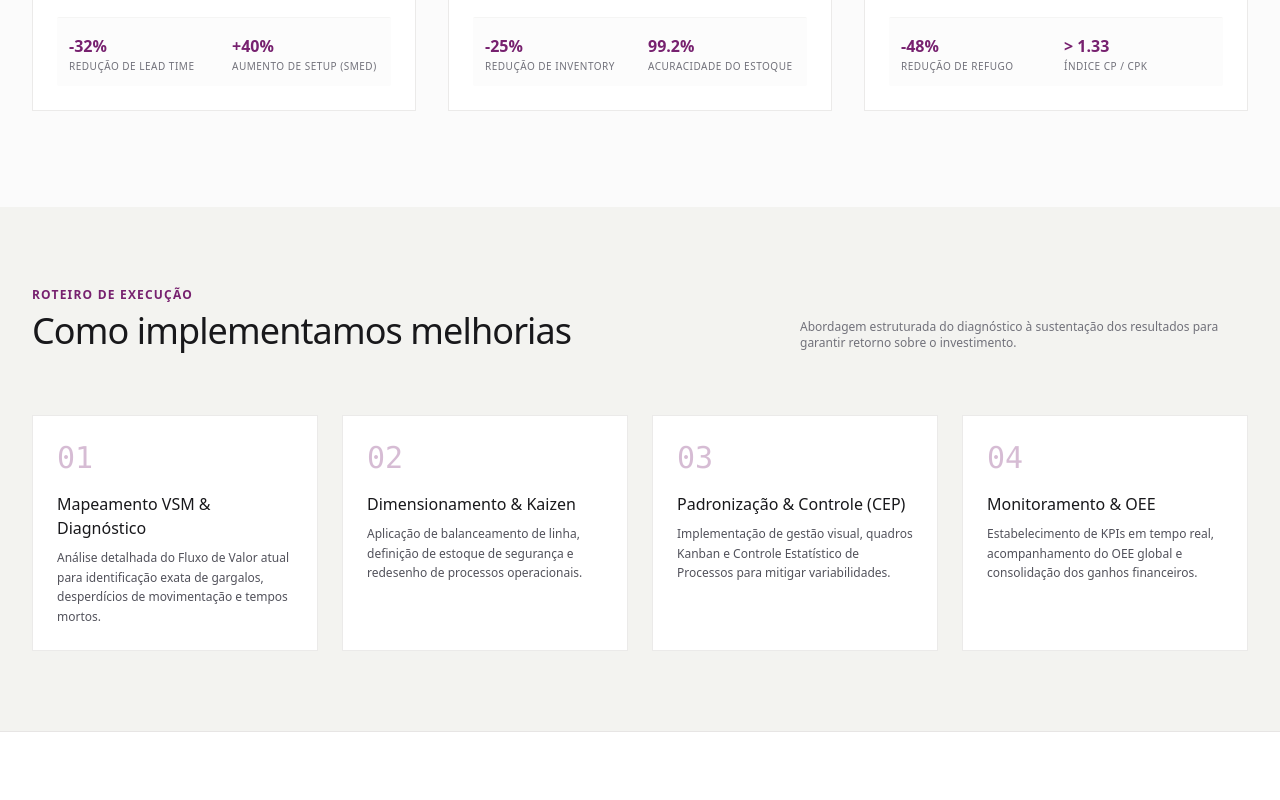
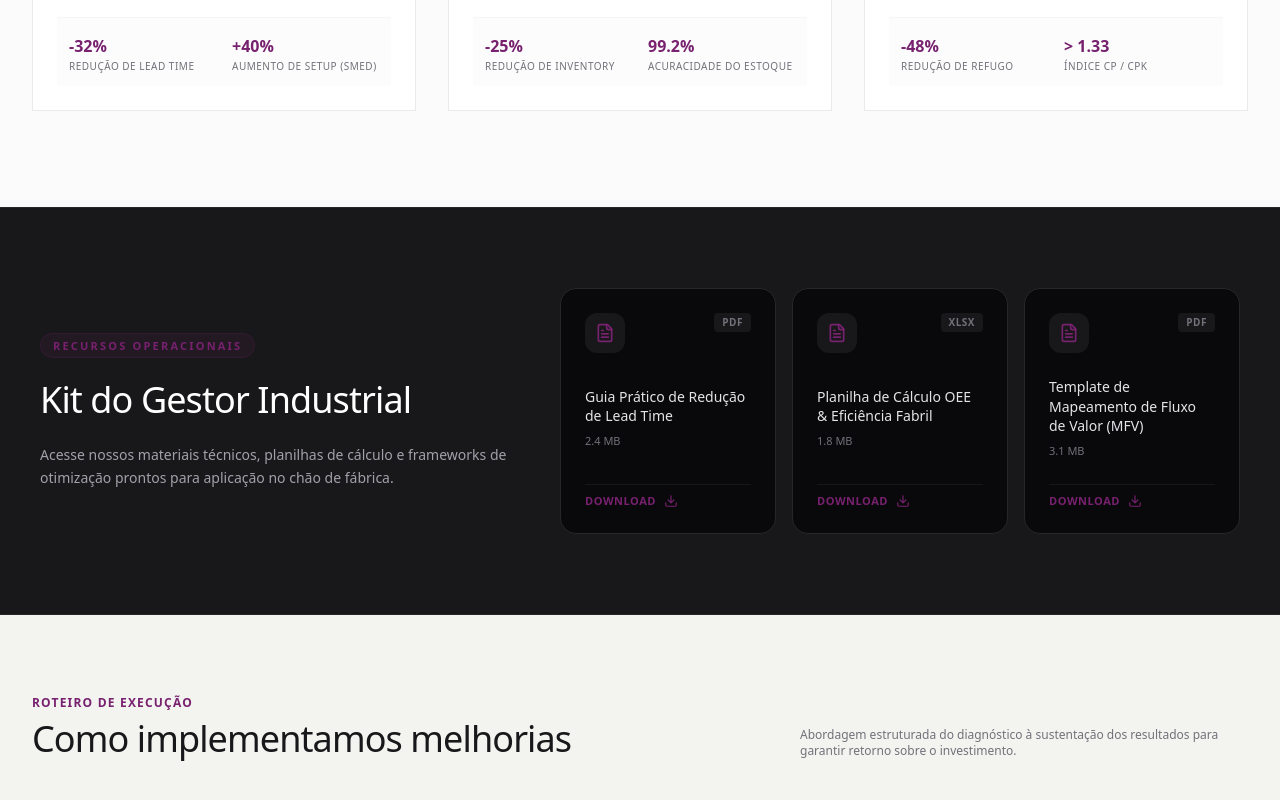
Before and after one commit to EduardoJSM/branvel-engenharia, a Next.js app: page / in a window 1280 px wide. Shown: the part 1984-2784 px from the top of the page. Built offline with nearby package versions, Linux system fonts and the light colour scheme.

Commit message:
feat: integrar Analytics e SpeedInsights

```diff
--- a/src/app/layout.tsx
+++ b/src/app/layout.tsx
@@ -1,12 +1,11 @@
 import type { Metadata } from 'next';
 import { SpeedInsights } from '@vercel/speed-insights/next';
-import { Analytics } from '@vercel/analytics/next';
 import './globals.css';
 
 export const metadata: Metadata = {
   title: 'Branvel Engenharia | Otimização Operacional & Lean Manufacturing',
   description: 'Consultoria e engenharia de processos focada em redução de Lead Time, gestão de estoques, Six Sigma e eliminação de gargalos industriais.',
-  keywords: ['Engenharia de Produção', 'Lean Manufacturing', 'Six Sigma', 'Otimização de Processos', 'VSM', 'OEE', 'Consultoria Industrial'],
+  keywords: ['Engenharia de Produção', 'Lean Manufacturing', 'Six Sigma', 'Otimização de Processos', 'MFV', 'Consultoria Industrial'],
   authors: [{ name: 'Branvel Engenharia' }],
   openGraph: {
     title: 'Branvel Engenharia | Otimização Operacional',
@@ -32,7 +31,6 @@ export default function RootLayout({
       <body className="antialiased bg-[#FBFBFB] text-zinc-900 selection:bg-[#77216F] selection:text-white">
         {children}
         <SpeedInsights />
-        <Analytics />
       </body>
     </html>
   );
--- a/src/app/page.tsx
+++ b/src/app/page.tsx
@@ -3,6 +3,7 @@
 import { Navbar } from '../components/Navbar';
 import { HeroEng } from '../components/HeroEng';
 import { ProjectsSection } from '../components/ProjectsSection';
+import KitDoGestor from '../components/barra';
 import { Contact } from '../components/Contact';
 import { Footer } from '../components/Footer';
 import {
@@ -70,7 +71,6 @@ export default function Home() {
 
       <HeroEng />
 
-      {/* Seção de Pilares de Atuação */}
       <section id="metodologia" className="py-20 bg-white border-y border-stone-200 px-4 sm:px-6 lg:px-8">
         <div className="max-w-7xl mx-auto">
           <div className="text-center max-w-3xl mx-auto mb-16">
@@ -99,7 +99,8 @@ export default function Home() {
 
       <ProjectsSection />
 
-      {/* Seção de Etapas de Trabalho */}
+      <KitDoGestor />
+
       <section className="py-20 bg-[#F3F3F0] px-4 sm:px-6 lg:px-8 border-b border-stone-200">
         <div className="max-w-7xl mx-auto">
           <div className="flex flex-col md:flex-row md:items-end justify-between mb-16 gap-4">
@@ -134,7 +135,6 @@ export default function Home() {
         </div>
       </section>
 
-      {/* Seção Sobre / Credibilidade */}
       <section id="sobre" className="py-20 bg-white px-4 sm:px-6 lg:px-8">
         <div className="max-w-7xl mx-auto grid grid-cols-1 lg:grid-cols-12 gap-12 items-center">
           <div className="lg:col-span-6 space-y-6">
--- a/src/app/termos/page.tsx
+++ b/src/app/termos/page.tsx
@@ -45,7 +45,7 @@ export default function TermosEPrivacidade() {
                 <span>1. Prestação de Serviços Técnicos</span>
               </h3>
               <p>
-                Os serviços de consultoria, otimização de processos, mapeamento de fluxo de valor (VSM) e análises de OEE são prestados por Engenheiro de Produção registrado no CREA-SE. Todas as atividades emissores de pareceres cumprem o sistema CONFEA/CREA e normas ABNT aplicáveis, formalizadas via Anotação de Responsabilidade Técnica (ART) quando requerido.
+                Os serviços de consultoria, otimização de processos, mapeamento de fluxo de valor (MFV) e análises de OEE são prestados por Engenheiro de Produção registrado no CREA-SE. Todas as atividades emissores de pareceres cumprem o sistema CONFEA/CREA e normas ABNT aplicáveis, formalizadas via Anotação de Responsabilidade Técnica (ART) quando requerido.
               </p>
             </section>
 
@@ -60,7 +60,6 @@ export default function TermosEPrivacidade() {
             </section>
           </div>
 
-          {/* PARTE 2: POLÍTICA DE PRIVACIDADE & LGPD */}
           <div className="space-y-6 pt-6 border-t border-stone-200">
             <h2 className="text-xl font-medium text-zinc-900 border-b border-stone-200 pb-2">
               Parte 2: Política de Privacidade (LGPD)
@@ -87,10 +86,9 @@ export default function TermosEPrivacidade() {
             </section>
           </div>
 
-          {/* Contato Directo */}
           <section className="border-t border-stone-200 pt-8">
             <p className="text-xs text-zinc-500">
-              Para dúvidas sobre estes termos ou solicitações referente aos seus dados pessoais, entre em contato via e-mail: <strong className="text-zinc-900 font-medium">contato@branvelengenharia.com.br</strong>.
+              Para dúvidas sobre estes termos ou solicitações referente aos seus dados pessoais, entre em contato via e-mail: <strong className="text-zinc-900 font-medium">eng.eduardojsm@gmail.com</strong>.
             </p>
           </section>
 
--- a/src/components/Contact.tsx
+++ b/src/components/Contact.tsx
@@ -42,7 +42,6 @@ export const Contact: React.FC = () => {
     <section id="contato" className="py-16 sm:py-24 bg-[#F3F3F0] px-4 sm:px-6 lg:px-8 border-t border-stone-200">
       <div className="max-w-7xl mx-auto grid grid-cols-1 lg:grid-cols-12 gap-12 lg:gap-16 items-start">
 
-        {/* Painel Informativo (5 colunas no Desktop) */}
         <div className="lg:col-span-5 space-y-6">
           <div className="inline-flex items-center space-x-2 px-3.5 py-1 bg-[#77216F]/10 border border-[#77216F]/20 rounded-full">
             <span className="text-[11px] font-semibold text-[#77216F] uppercase tracking-wider">
@@ -91,7 +90,6 @@ export const Contact: React.FC = () => {
           </div>
         </div>
 
-        {/* Formulário Profissional (7 colunas no Desktop) */}
         <div className="lg:col-span-7 bg-white p-6 sm:p-10 border border-stone-200 shadow-sm rounded-none">
           <form onSubmit={handleSubmit} className="space-y-5">
             <div>
@@ -121,7 +119,7 @@ export const Contact: React.FC = () => {
                   value={formData.email}
                   onChange={(e) => setFormData({ ...formData, email: e.target.value })}
                   className="w-full px-4 py-3 bg-[#FBFBFB] border border-stone-200 text-zinc-900 focus:outline-none focus:border-[#77216F] focus:bg-white text-sm transition-all"
-                  placeholder="eduardo@empresa.com"
+                  placeholder="contato@empresa.com"
                 />
               </div>
 
@@ -135,7 +133,7 @@ export const Contact: React.FC = () => {
                   value={formData.company}
                   onChange={(e) => setFormData({ ...formData, company: e.target.value })}
                   className="w-full px-4 py-3 bg-[#FBFBFB] border border-stone-200 text-zinc-900 focus:outline-none focus:border-[#77216F] focus:bg-white text-sm transition-all"
-                  placeholder="Ex: UFS / Indústria X"
+                  placeholder="Ex: Empresa"
                 />
               </div>
             </div>
--- a/src/components/Footer.tsx
+++ b/src/components/Footer.tsx
@@ -32,7 +32,7 @@ export const Footer: React.FC = () => {
         </div>
 
         <div className="pt-8 border-t border-zinc-900 flex flex-col sm:flex-row items-center justify-between text-[11px] text-zinc-500 font-light gap-4">
-          <p>© {new Date().getFullYear()} BRANVEL ENGENHARIA. Todos os direitos reservados.</p>
+          <p>© {new Date().getFullYear()} BRANVEL ENGENHARIA LTDA. Todos os direitos reservados.</p>
           <div className="flex items-center space-x-2">
             <Link href="/termos" className="hover:text-zinc-300 transition-colors">
               Termos de uso & Privacidade (LGPD)
--- /dev/null
+++ b/src/components/barra.tsx
@@ -0,0 +1,60 @@
+'use client';
+
+import React from 'react';
+import { FileText, Download } from 'lucide-react';
+
+export default function KitDoGestor() {
+  const materiais = [
+    { titulo: 'Guia Prático de Redução de Lead Time', tipo: 'PDF', tamanho: '2.4 MB' },
+    { titulo: 'Planilha de Cálculo OEE & Eficiência Fabril', tipo: 'XLSX', tamanho: '1.8 MB' },
+    { titulo: 'Template de Mapeamento de Fluxo de Valor (MFV)', tipo: 'PDF', tamanho: '3.1 MB' },
+  ];
+
+  return (
+    <section className="py-20 px-6 sm:px-10 bg-zinc-900 text-white border-y border-zinc-800">
+      <div className="max-w-[1400px] mx-auto grid grid-cols-1 lg:grid-cols-12 gap-12 items-center">
+        <div className="lg:col-span-5 space-y-6">
+          <span className="text-[11px] font-semibold tracking-[0.2em] uppercase text-[#77216F] bg-[#77216F]/10 px-3 py-1 rounded-full border border-[#77216F]/20">
+            Recursos Operacionais
+          </span>
+          <h2 className="text-3xl sm:text-4xl font-light tracking-tight">
+            Kit do Gestor Industrial
+          </h2>
+          <p className="text-sm text-zinc-400 font-normal leading-relaxed">
+            Acesse nossos materiais técnicos, planilhas de cálculo e frameworks de otimização prontos para aplicação no chão de fábrica.
+          </p>
+        </div>
+
+        <div className="lg:col-span-7 grid grid-cols-1 sm:grid-cols-3 gap-4">
+          {materiais.map((item, index) => (
+            <div
+              key={index}
+              className="bg-zinc-950 p-6 rounded-2xl border border-zinc-800 flex flex-col justify-between space-y-6 hover:border-[#77216F]/50 transition-all duration-300 group"
+            >
+              <div className="flex justify-between items-start">
+                <div className="w-10 h-10 rounded-xl bg-zinc-900 flex items-center justify-center text-[#77216F]">
+                  <FileText className="w-5 h-5" />
+                </div>
+                <span className="text-[10px] font-semibold uppercase tracking-wider text-zinc-500 bg-zinc-900 px-2 py-0.5 rounded">
+                  {item.tipo}
+                </span>
+              </div>
+
+              <div>
+                <h3 className="text-sm font-medium text-zinc-200 group-hover:text-white transition-colors leading-snug">
+                  {item.titulo}
+                </h3>
+                <p className="text-[11px] text-zinc-500 mt-2">{item.tamanho}</p>
+              </div>
+
+              <button className="inline-flex items-center space-x-2 text-[11px] font-semibold uppercase tracking-wider text-[#77216F] group-hover:text-white transition-colors pt-2 border-t border-zinc-900">
+                <span>Download</span>
+                <Download className="w-3.5 h-3.5" />
+              </button>
+            </div>
+          ))}
+        </div>
+      </div>
+    </section>
+  );
+}
```
